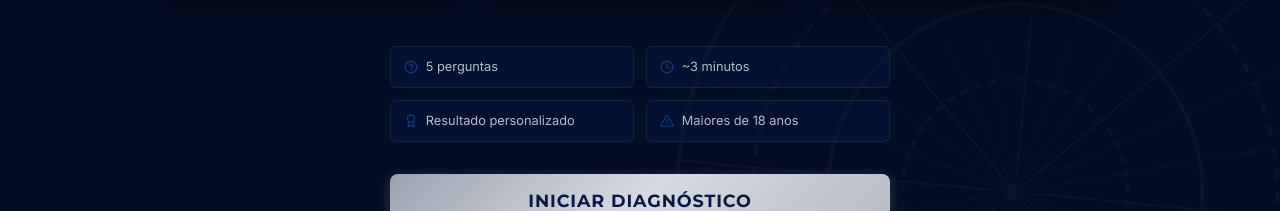
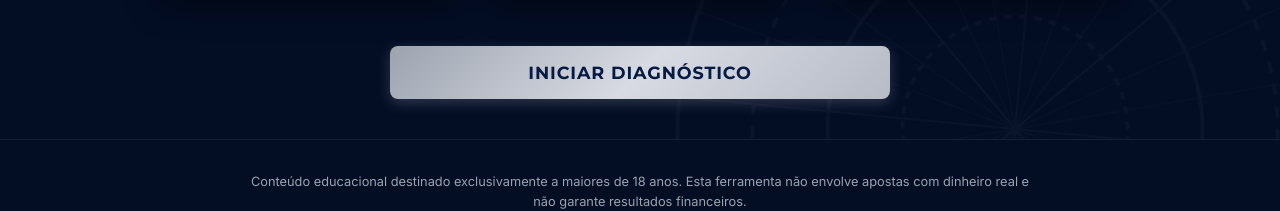
Before and after one commit to petsalutrecife/academia-da-roleta, a React (Vite) app: page / in a window 1280 px wide. Shown: the part 713-924 px from the top of the page. Built offline with nearby package versions, Linux system fonts and the light colour scheme.

Commit message:
feat: remove badges de informacoes sobre o diagnostico na pagina inicial

```diff
--- a/src/pages/Home.tsx
+++ b/src/pages/Home.tsx
@@ -5,7 +5,7 @@ import { ContentCard } from '../components/ContentCard';
 import { AnimatedLogo } from '../components/AnimatedLogo';
 import { Modal } from '../components/Modal';
 import { hasInProgressAttempt, clearAttempt } from '../data/quizSession';
-import { ShieldAlert, BarChart3, Target, HelpCircle, Clock, Award, AlertTriangle, PlayCircle, RotateCcw } from 'lucide-react';
+import { ShieldAlert, BarChart3, Target, PlayCircle, RotateCcw } from 'lucide-react';
 
 export const Home: React.FC = () => {
   const navigate = useNavigate();
@@ -287,36 +287,6 @@ export const Home: React.FC = () => {
 
         {/* Diagnostic Meta Info & Button */}
         <div style={{ width: '100%', maxWidth: '500px', display: 'flex', flexDirection: 'column', alignItems: 'center', gap: '1.5rem' }}>
-          {/* Metadata bullet cards list */}
-          <div
-            style={{
-              display: 'grid',
-              gridTemplateColumns: '1fr 1fr',
-              gap: '0.75rem',
-              width: '100%',
-              fontSize: '0.8rem',
-              color: 'var(--color-silver-medium)',
-              marginBottom: '0.5rem',
-            }}
-          >
-            <div style={{ display: 'flex', alignItems: 'center', gap: '0.5rem', background: 'rgba(7, 26, 68, 0.4)', padding: '0.6rem 0.8rem', borderRadius: '6px', border: '1px solid rgba(182, 187, 198, 0.1)' }}>
-              <HelpCircle size={14} color="var(--color-blue-highlight)" />
-              <span>5 perguntas</span>
-            </div>
-            <div style={{ display: 'flex', alignItems: 'center', gap: '0.5rem', background: 'rgba(7, 26, 68, 0.4)', padding: '0.6rem 0.8rem', borderRadius: '6px', border: '1px solid rgba(182, 187, 198, 0.1)' }}>
-              <Clock size={14} color="var(--color-blue-highlight)" />
-              <span>~3 minutos</span>
-            </div>
-            <div style={{ display: 'flex', alignItems: 'center', gap: '0.5rem', background: 'rgba(7, 26, 68, 0.4)', padding: '0.6rem 0.8rem', borderRadius: '6px', border: '1px solid rgba(182, 187, 198, 0.1)' }}>
-              <Award size={14} color="var(--color-blue-highlight)" />
-              <span>Resultado personalizado</span>
-            </div>
-            <div style={{ display: 'flex', alignItems: 'center', gap: '0.5rem', background: 'rgba(7, 26, 68, 0.4)', padding: '0.6rem 0.8rem', borderRadius: '6px', border: '1px solid rgba(182, 187, 198, 0.1)' }}>
-              <AlertTriangle size={14} color="var(--color-blue-highlight)" />
-              <span>Maiores de 18 anos</span>
-            </div>
-          </div>
-
           <Button
             variant="metallic"
             fullWidth
```
